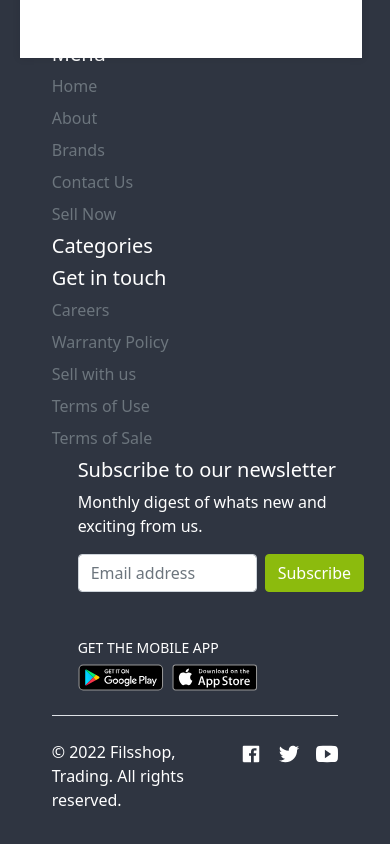
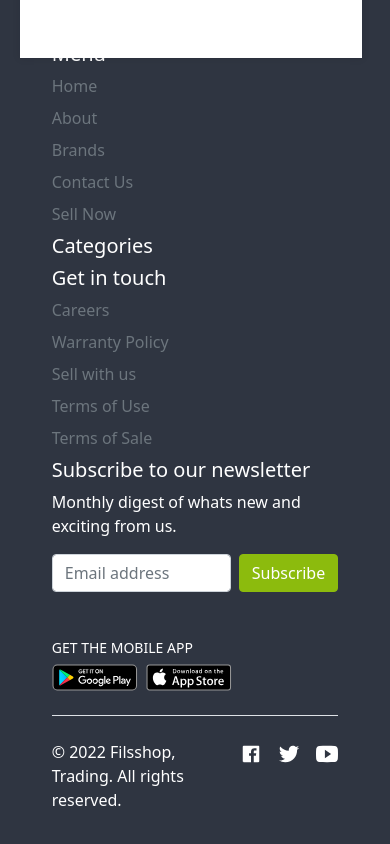
Before and after one commit to Frank14b/filsshop_next, a Next.js app: page /sellers in a window 390 px wide. Shown: the part 2515-3359 px from the top of the page. Built offline with nearby package versions, Linux system fonts and the light colour scheme.

Commit message:
update for footer

```diff
--- a/styles/globals.css
+++ b/styles/globals.css
@@ -272,6 +272,10 @@ a:hover {
   footer .col-2, footer .col-4 {
     width: 50%;
   }
+
+  footer .offset-1 {
+    margin-left: 0%;
+  }
 }
 
 @media screen and (max-width: 557px) {
```
